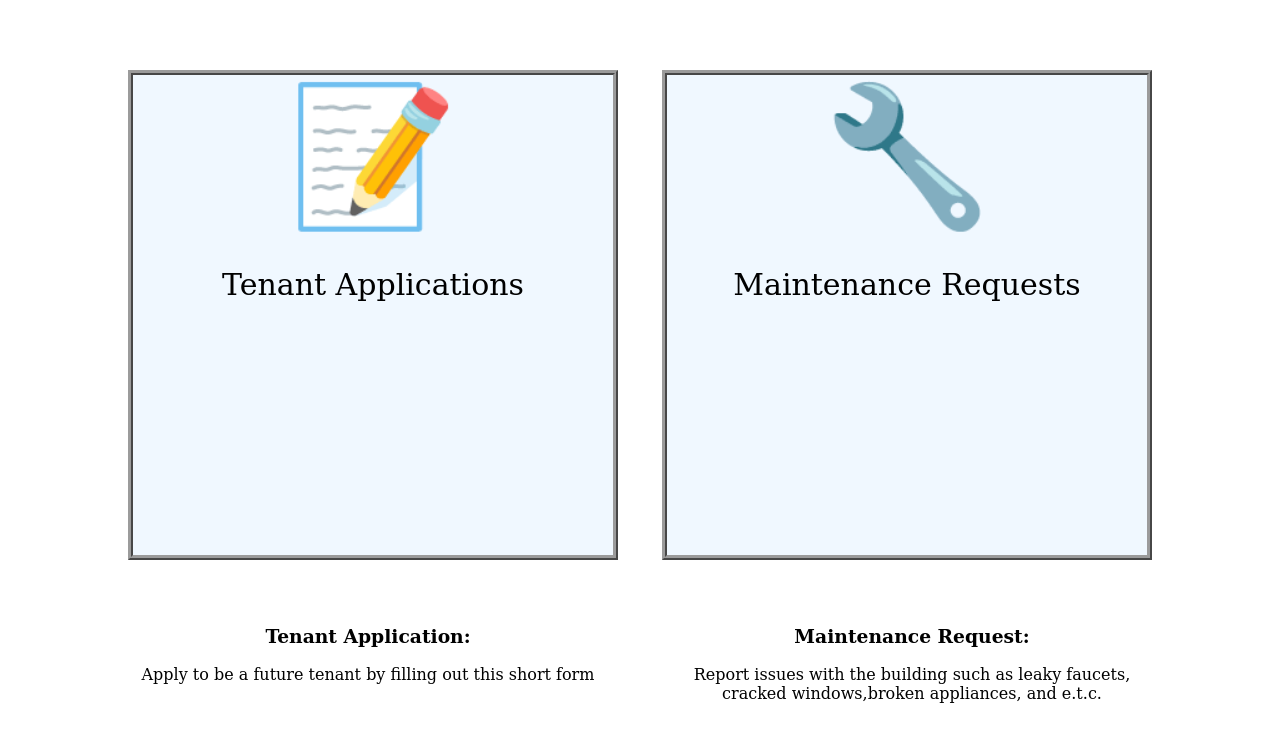
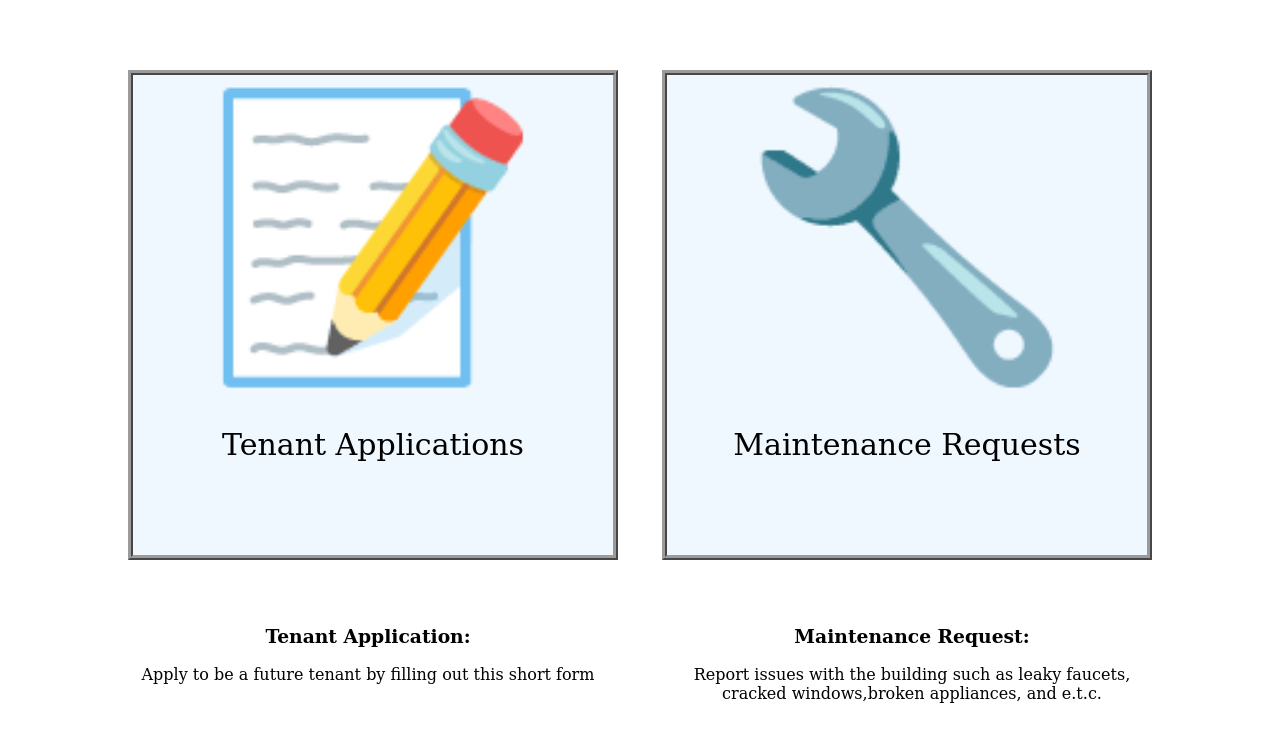
Before and after one commit to Jerjisk/Lbozo.github.io, a plain HTML site: page Applications.html in a window 1280 px wide. Shown: the part 50-792 px from the top of the page. Drawn offline with Linux system fonts and the light colour scheme.

Commit message:
Update Applications.html

```diff
--- a/Applications.html
+++ b/Applications.html
@@ -24,13 +24,13 @@
 
 
 	<div class="Maintenance" onclick="location.href='Maintenance Request.html'">
-		<h1 id="wrench" style="font-size: 17vh">🔧</h1>
+		<h1 id="wrench" style="font-size: 34vh">🔧</h1>
 
 	<p style="font-size:30px">Maintenance Requests</p>
 	</div>
 
 <div class="Tenant" onclick="location.href='Tenant Applications.html'">
-	<h1  id="memo" style="font-size: 17vh">📝</h1>
+	<h1  id="memo" style="font-size: 34vh">📝</h1>
 	<p style="font-size:30px">Tenant Applications</p>
 	</div>
 
```
